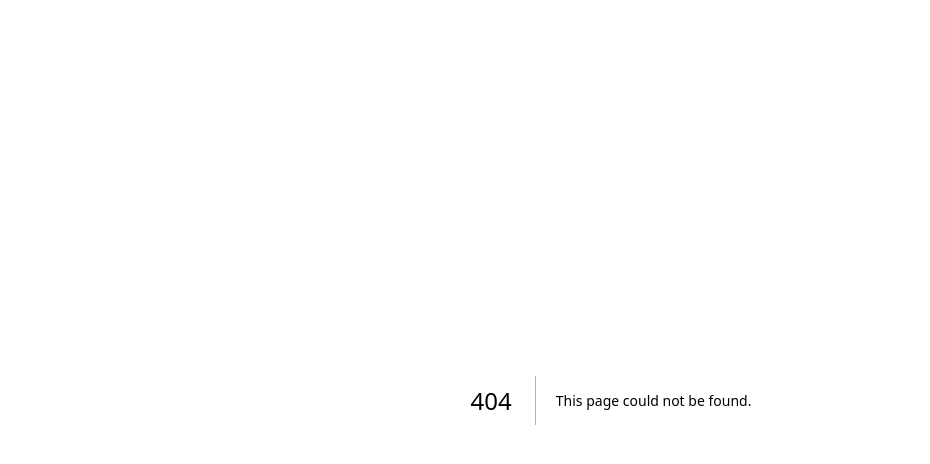
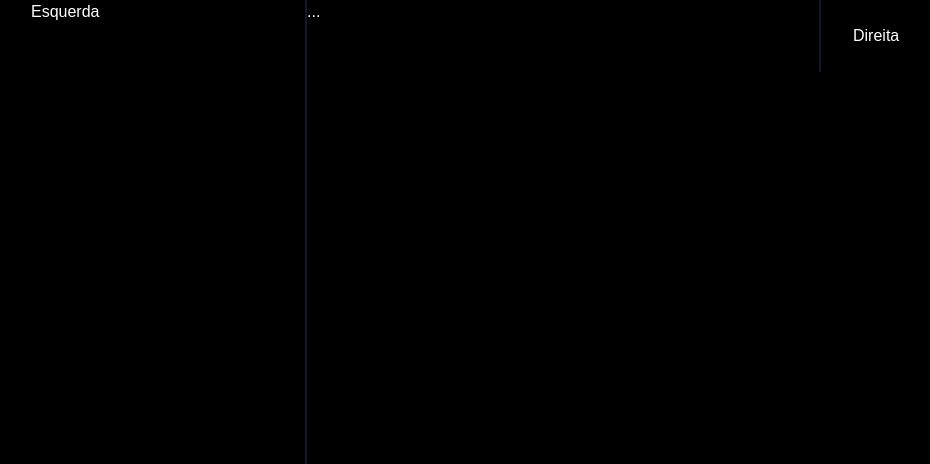
Before and after one commit to WigorCosta21/Clone-X, a Next.js app: page /home in a window 1280 px wide. Before the commit this address had no page. Shown: the top 464 px of the page, without its empty margins (29-959 px from the left). Built offline with nearby package versions, Linux system fonts and the light colour scheme.

Commit message:
feat: created layout structure

```diff
--- /dev/null
+++ b/src/app/(ui)/home/page.tsx
@@ -0,0 +1,3 @@
+export default function Page() {
+  return <div>...</div>;
+}
--- /dev/null
+++ b/src/app/(ui)/layout.tsx
@@ -0,0 +1,19 @@
+import { ReactNode } from "react";
+
+type Props = {
+  children: ReactNode;
+};
+
+export default function Layout({ children }: Props) {
+  return (
+    <main className="mx-auto flex min-h-screen max-w-7xl justify-center">
+      <section className="sticky top-0 hidden h-screen w-72 flex-col border-r-2 border-gray-900 px-3 lg:flex">
+        Esquerda
+      </section>
+      <section className="max-w-lg flex-1">{children}</section>
+      <aside className="sticky top-0 hidden h-fit w-96 flex-col gap-6 border-l-2 border-gray-900 px-8 py-6 lg:flex">
+        Direita
+      </aside>
+    </main>
+  );
+}
```
